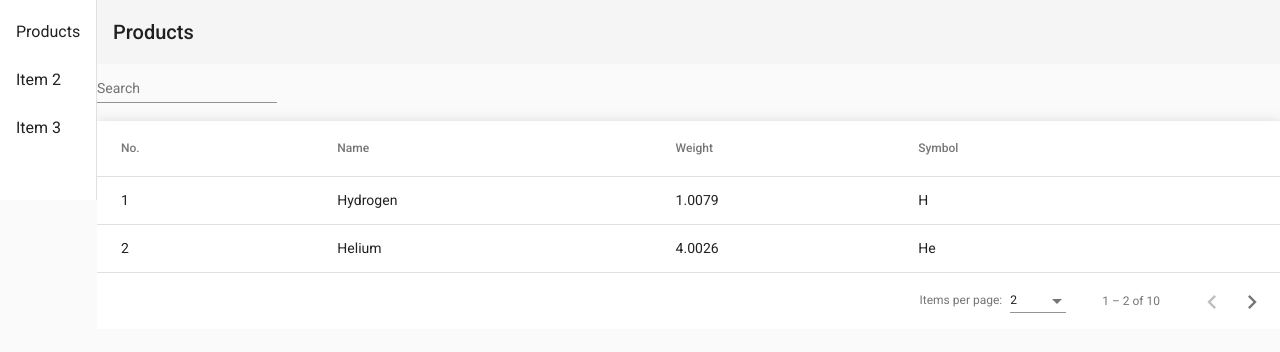
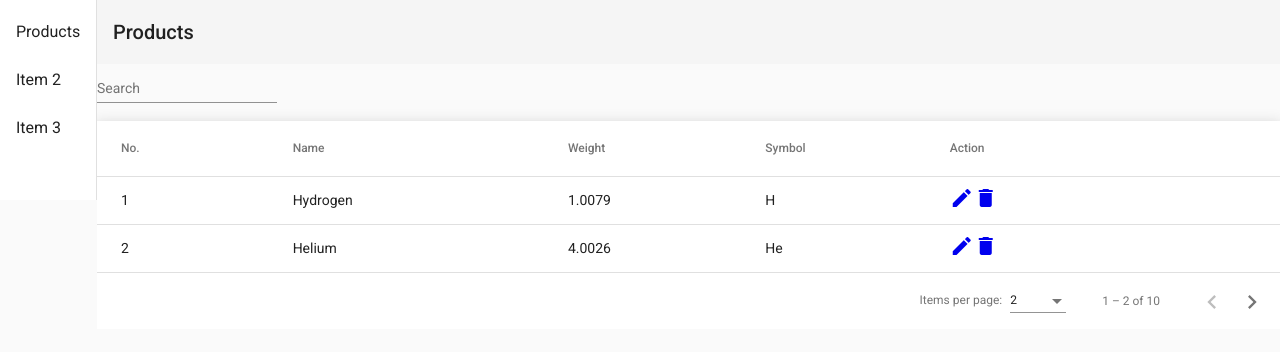
Before and after one commit to serega170584/shop-backend, an Angular app: page / in a window 1280 px wide. Shown: the top 352 px of the page. Built offline with nearby package versions, Linux system fonts and the light colour scheme.

Commit message:
Add action buttons

```diff
--- a/src/app/app.module.ts
+++ b/src/app/app.module.ts
@@ -15,6 +15,7 @@ import { MatPaginatorModule } from '@angular/material/paginator';
 import { MatFormFieldModule } from '@angular/material/form-field';
 import { MatInputModule } from '@angular/material/input';
 import { ReactiveFormsModule } from "@angular/forms";
+import { MatSortModule } from "@angular/material/sort";
 
 @NgModule({
   declarations: [
@@ -33,7 +34,8 @@ import { ReactiveFormsModule } from "@angular/forms";
     MatPaginatorModule,
     MatFormFieldModule,
     MatInputModule,
-    ReactiveFormsModule
+    ReactiveFormsModule,
+    MatSortModule
   ],
   providers: [],
   bootstrap: [AppComponent]
--- a/src/app/products/products.component.html
+++ b/src/app/products/products.component.html
@@ -8,7 +8,7 @@
             [formControl]="formControl">
     </mat-form-field>
 </form>
-<table mat-table [dataSource]="dataSource" class="mat-elevation-z8">
+<table mat-table [dataSource]="dataSource" matSort class="mat-elevation-z8">
 
     <!--- Note that these columns can be defined in any order.
           The actual rendered columns are set as a property on the row definition" -->
@@ -21,7 +21,7 @@
 
     <!-- Name Column -->
     <ng-container matColumnDef="name">
-        <th mat-header-cell *matHeaderCellDef> Name </th>
+        <th mat-header-cell *matHeaderCellDef mat-sort-header> Name </th>
         <td mat-cell *matCellDef="let element"> {{element.name}} </td>
     </ng-container>
 
@@ -37,6 +37,18 @@
         <td mat-cell *matCellDef="let element"> {{element.symbol}} </td>
     </ng-container>
 
+    <ng-container matColumnDef="action">
+        <th mat-header-cell *matHeaderCellDef> Action </th>
+        <td mat-cell *matCellDef="let element">
+            <a [routerLink]="['/']">
+                <mat-icon aria-hidden="false" aria-label="Edit">edit</mat-icon>
+            </a>
+            <a [routerLink]="['/']">
+                <mat-icon aria-hidden="false" aria-label="Delete">delete</mat-icon>
+            </a>
+        </td>
+    </ng-container>
+
     <tr mat-header-row *matHeaderRowDef="displayedColumns"></tr>
     <tr mat-row *matRowDef="let row; columns: displayedColumns;"></tr>
 </table>
--- a/src/app/products/products.component.ts
+++ b/src/app/products/products.component.ts
@@ -4,6 +4,7 @@ import { MatPaginator } from '@angular/material/paginator';
 import { FormControl } from '@angular/forms';
 import { ViewChild } from '@angular/core';
 import { MatTableDataSource } from '@angular/material/table';
+import { MatSort } from '@angular/material/sort';
 
 export interface PeriodicElement {
   name: string;
@@ -33,12 +34,14 @@ const ELEMENT_DATA: PeriodicElement[] = [
 export class ProductsComponent implements OnInit {
   dataSource = new MatTableDataSource<PeriodicElement>(ELEMENT_DATA);
   @ViewChild(MatPaginator) paginator!: MatPaginator;
+  @ViewChild(MatSort) sort!: MatSort;
 
   ngAfterViewInit() {
     this.dataSource.paginator = this.paginator;
+    this.dataSource.sort = this.sort;
   }
 
-  displayedColumns: string[] = ['position', 'name', 'weight', 'symbol'];
+  displayedColumns: string[] = ['position', 'name', 'weight', 'symbol', 'action'];
   filteredDataSource: PeriodicElement[] = ELEMENT_DATA;
   pageProducts: Object[] = [];
   pageSizeOptions: number[] = [];
@@ -54,6 +57,10 @@ export class ProductsComponent implements OnInit {
   }
 
   onChange(): void {
+    this.dataSource.filter = this.formControl.value;
+    this.dataSource.filterPredicate = (data: PeriodicElement, filter: string) => {
+      return data.name.startsWith(filter);
+    };
     this.pageSizeOptions = this.getPageSizeOptions();
     this.paginator.firstPage();
   }
@@ -71,7 +78,7 @@ export class ProductsComponent implements OnInit {
   }
 
   getPageSizeOptions(): number[] {
-    let length = this.dataSource.data.length;
+    let length = this.dataSource.filteredData.length;
     this.pageSizeOptions = this.getCalculatedPageSizeOptions(length);
     if (length > 2 && this.pageSizeOptions.length == 2) {
       this.pageSizeOptions = [];
@@ -84,10 +91,5 @@ export class ProductsComponent implements OnInit {
 
   onSubmit($event: Event): void {
     $event.preventDefault();
-    this.dataSource.filter = 'Вo';
-    this.dataSource.filterPredicate = (data: PeriodicElement, filter: string) => {
-      // console.log(data);
-      return true;
-    };
   }
 }
```
